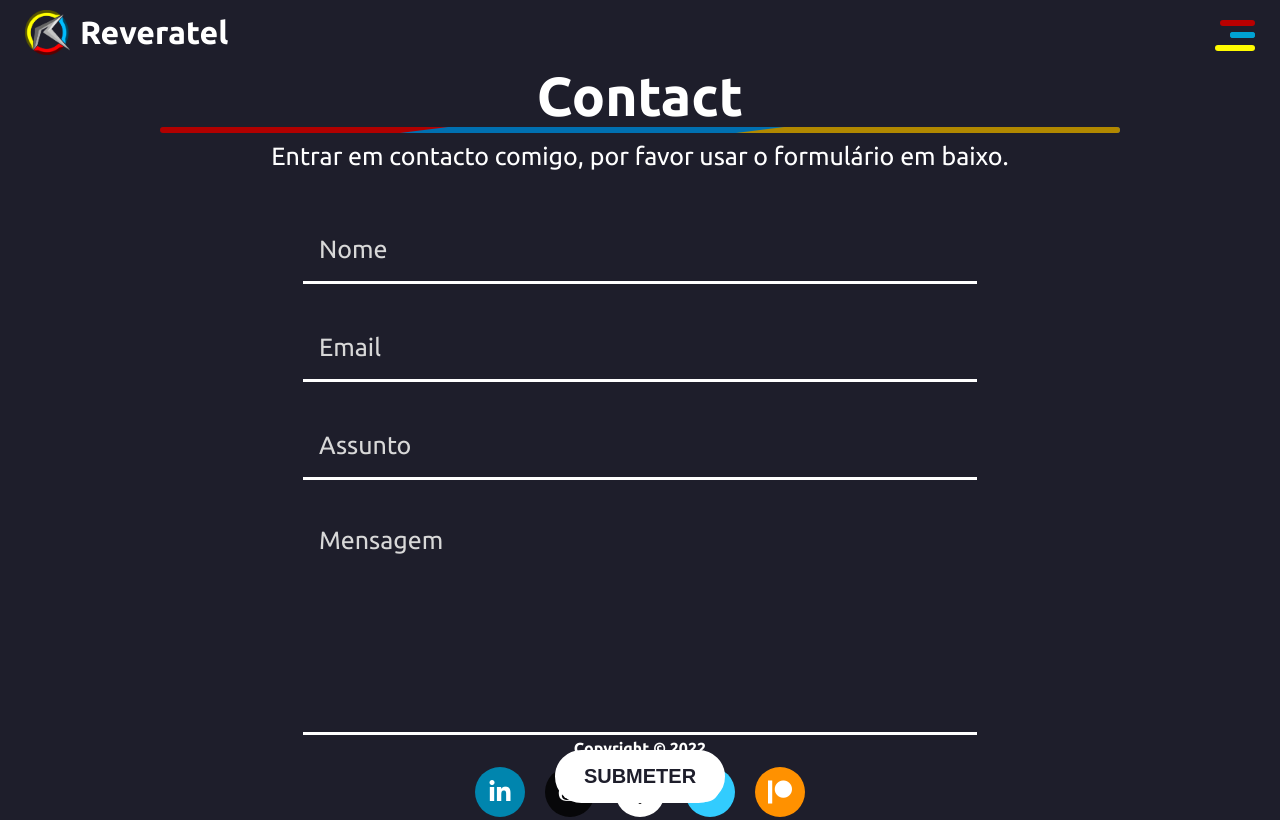
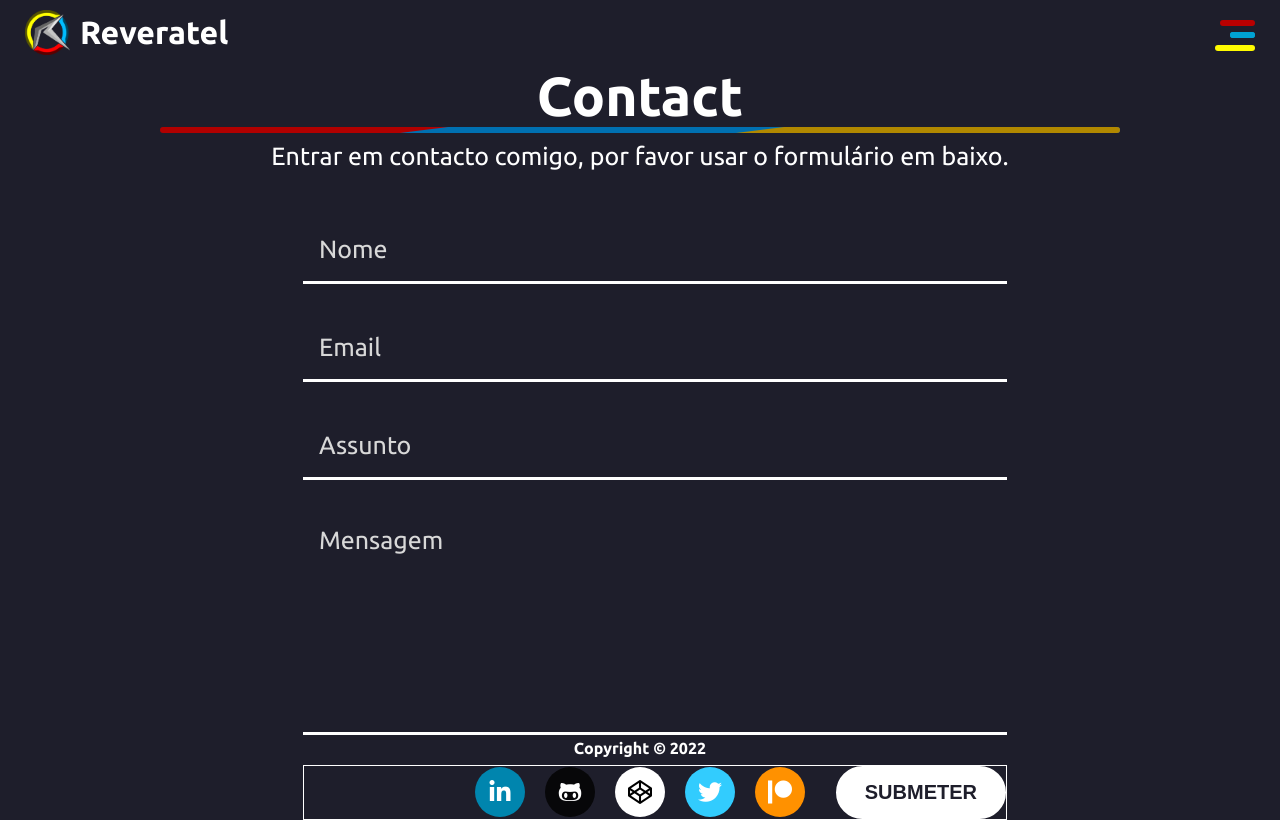
Before and after one commit to diogodesignergil/ePortfolio, a React (Create React App) app in the folder Client/: page /contact in a window 1280 px wide. Built offline with nearby package versions, Linux system fonts and the light colour scheme.

Commit message:
Update Style Contact

```diff
--- a/Client/src/page/Contact.js
+++ b/Client/src/page/Contact.js
@@ -15,6 +15,7 @@ function Contact() {
 				"user_f2ecmxnUHgpBDOPsRCC9l"
 			)
 			.then((res) => {
+				document.getElementById("contactForm").reset();
 				console.log(res);
 			})
 			.catch((err) => console.log(err));
@@ -30,7 +31,7 @@ function Contact() {
 			<p className="contact-note">
 				Entrar em contacto comigo, por favor usar o formulário em baixo.
 			</p>
-			<form onSubmit={sendEmail}>
+			<form onSubmit={sendEmail} id="contactForm">
 				<input type="text" placeholder="Nome" name="name" required />
 				<input type="email" placeholder="Email" name="user_email" required />
 				<input type="text" placeholder="Assunto" name="subject" required />
--- a/Client/src/page/contact.css
+++ b/Client/src/page/contact.css
@@ -4,8 +4,6 @@
 	display: flex;
 	flex-direction: column;
 	justify-content: center;
-	align-content: center;
-	text-align: center;
 }
 
 .contact h1 {
@@ -42,6 +40,7 @@ textarea {
 	color: white;
 	font-size: 1.8rem;
 	transition: 0.25s ease-in-out;
+	width: 100%;
 }
 
 textarea {
@@ -77,6 +76,12 @@ textarea:focus {
 }
 
 form .button-contianer {
-	width: 40%;
-	margin: auto;
+	width: 100%;
+	position: relative;
+	border: 1px white solid;
+	margin: 15px;
 }
+
+form .button-contianer Button {
+	float: right;
+}
```
